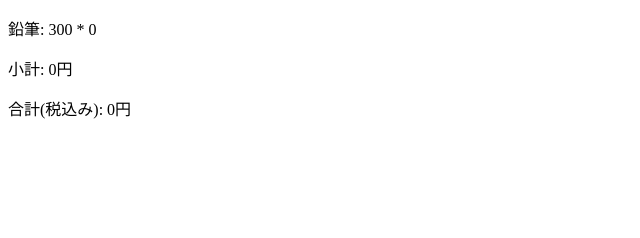
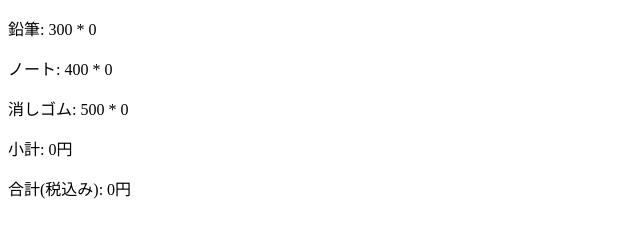
Before and after one commit to Growingplant3/student, a plain HTML site: page compute.html in a window 1280 px wide. Shown: the whole page, without its empty margins (0-640 px from the left). Drawn offline with nearby package versions, Linux system fonts and the light colour scheme.

Commit message:
third commit

```diff
--- a/compute.html
+++ b/compute.html
@@ -9,6 +9,8 @@
   <body>
     <div id="app">
       <p>{{ items[0].name }}: {{ items[0].price }} * {{ items[0].quantity }}</p>
+      <p>{{ items[1].name }}: {{ items[1].price }} * {{ items[1].quantity }}</p>
+      <p>{{ items[2].name }}: {{ items[2].price }} * {{ items[2].quantity }}</p>
       <p>小計: {{ totalPrice | numberWithDelimiter }}円</p>
       <p>合計(税込み): {{ totalPriceWithTax | numberWithDelimiter }}円</p>
     </div>
```
